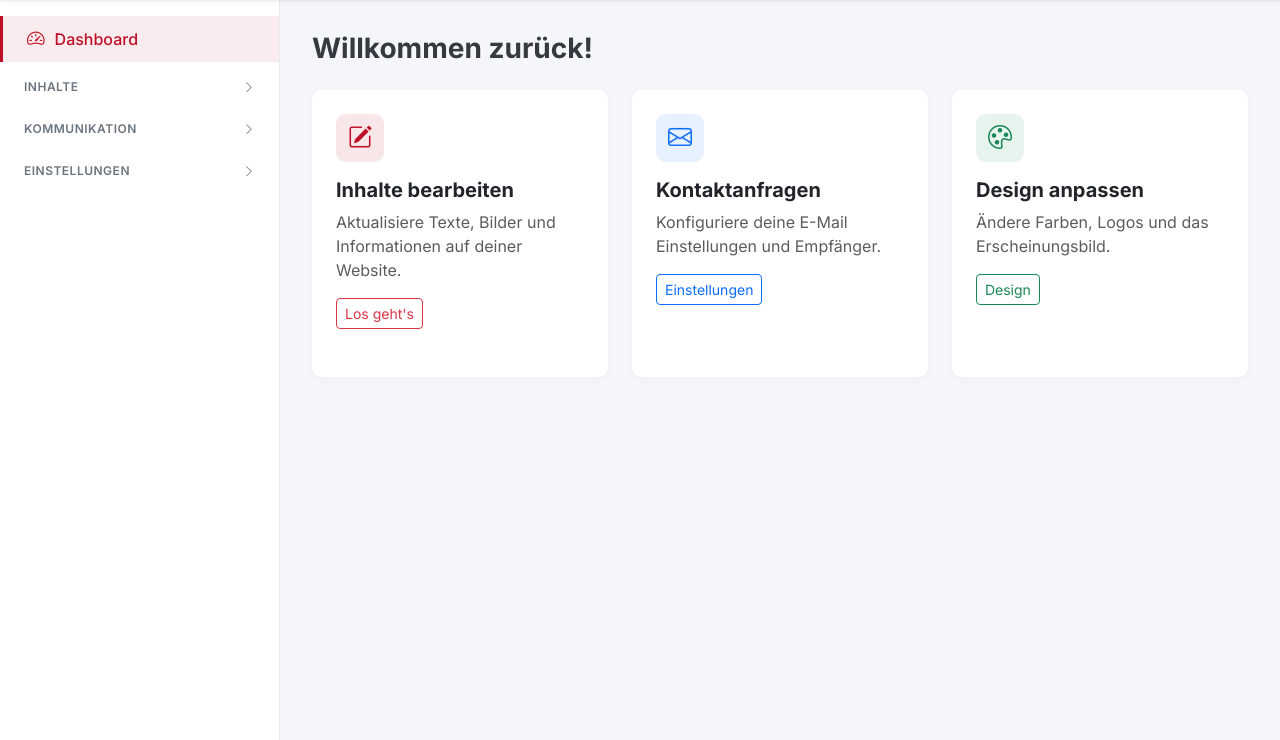
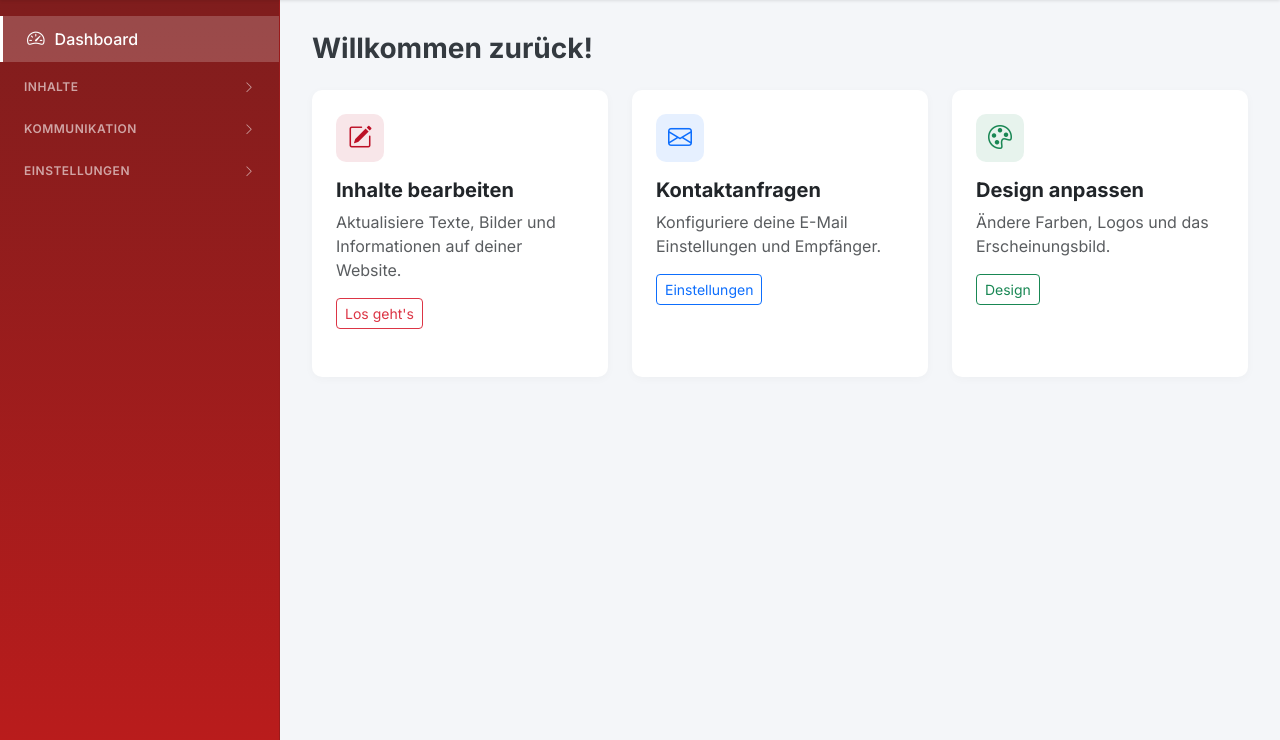
Before and after one commit to patman1712/maintextildruck, a Flask app: page /admin in a window 1280 px wide. Shown: the part 60-800 px from the top of the page. Run offline with Flask 3, Linux system fonts and the light colour scheme; the visitor is signed in with stand-in values (Sample User, id 1); data comes from the database, SQL or seed files in the repository; data that the repository does not hold is empty; some libraries are stand-ins or nearby versions.

Commit message:
Style: Update Admin Sidebar and Maintenance Page with Red Gradient (Tailwind Colors)

```diff
--- a/templates/admin.html
+++ b/templates/admin.html
@@ -61,8 +61,10 @@
             top: var(--topbar-height);
             bottom: 0;
             left: 0;
-            background: white;
-            border-right: 1px solid #e9ecef;
+            /* Tailwind: bg-gradient-to-b from-red-900 to-red-700 */
+            background: linear-gradient(to bottom, #7f1d1d, #b91c1c);
+            /* Tailwind: border-red-800 */
+            border-right: 1px solid #991b1b;
             overflow-y: auto;
             z-index: 1020;
             padding-top: 1rem;
@@ -72,7 +74,7 @@
         .nav-category {
             font-size: 0.75rem;
             text-transform: uppercase;
-            color: #6c757d;
+            color: rgba(255, 255, 255, 0.6); /* Lighter for dark bg */
             padding: 1rem 1.5rem 0.5rem;
             font-weight: 600;
             letter-spacing: 0.5px;
@@ -81,7 +83,7 @@
         }
 
         .nav-category:hover {
-            color: var(--primary-color);
+            color: #fff;
         }
 
         .nav-category .bi-chevron-down {
@@ -93,7 +95,7 @@
         }
 
         .nav-link {
-            color: #495057;
+            color: rgba(255, 255, 255, 0.9); /* White text */
             padding: 0.6rem 1.5rem;
             display: flex;
             align-items: center;
@@ -103,14 +105,14 @@
         }
 
         .nav-link:hover {
-            color: var(--primary-color);
-            background-color: rgba(189, 16, 38, 0.05);
+            color: #fff;
+            background-color: rgba(255, 255, 255, 0.1);
         }
 
         .nav-link.active {
-            color: var(--primary-color);
-            background-color: rgba(189, 16, 38, 0.08);
-            border-left-color: var(--primary-color);
+            color: #fff;
+            background-color: rgba(255, 255, 255, 0.2);
+            border-left-color: #fff;
         }
 
         .nav-link i {
--- a/templates/maintenance.html
+++ b/templates/maintenance.html
@@ -9,7 +9,8 @@
     <style>
         body {
             font-family: 'Inter', sans-serif;
-            background-color: #f8f9fa;
+            /* Tailwind: bg-gradient-to-b from-red-900 to-red-700 */
+            background: linear-gradient(to bottom, #7f1d1d, #b91c1c);
             height: 100vh;
             display: flex;
             align-items: center;
```
